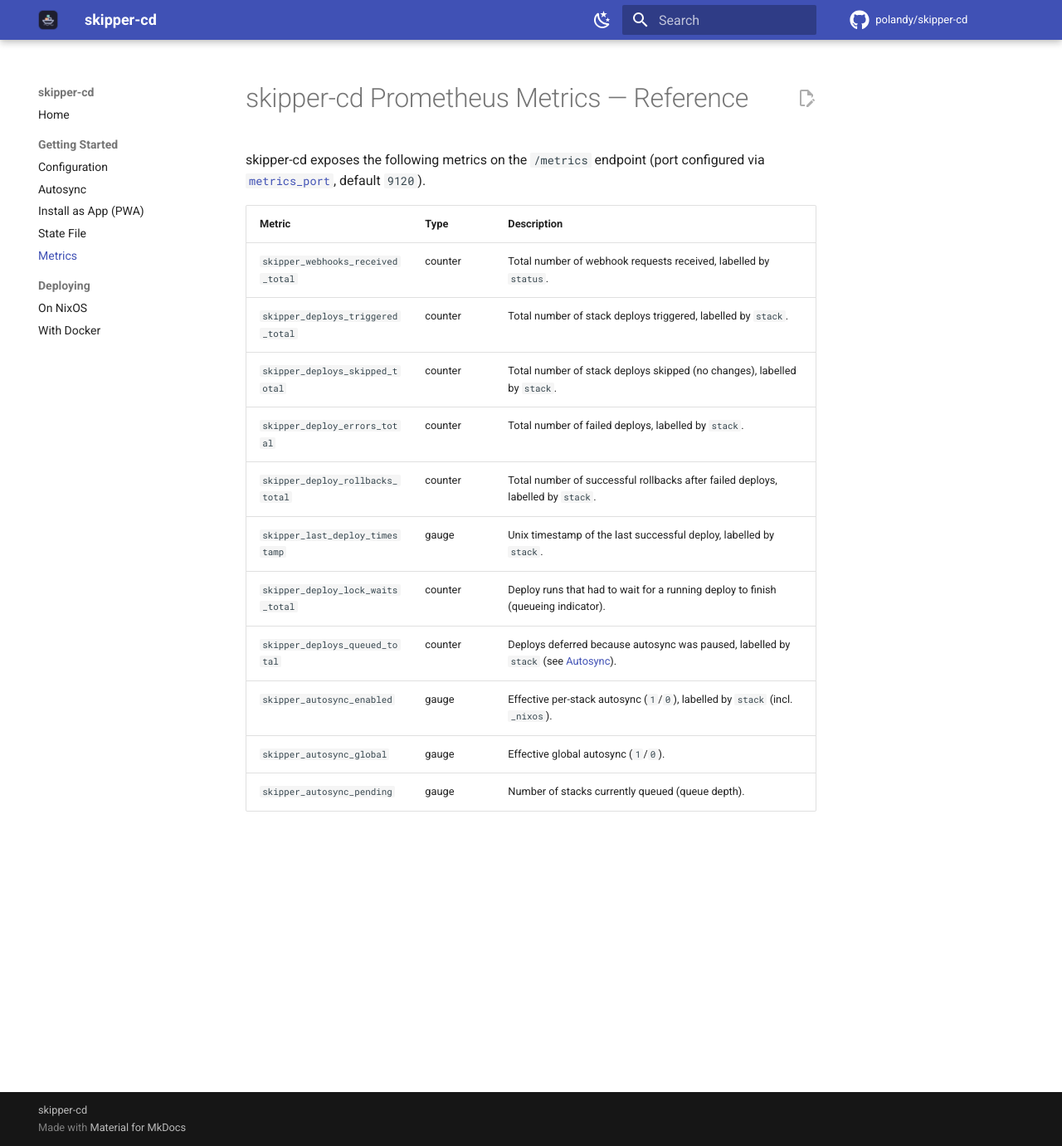
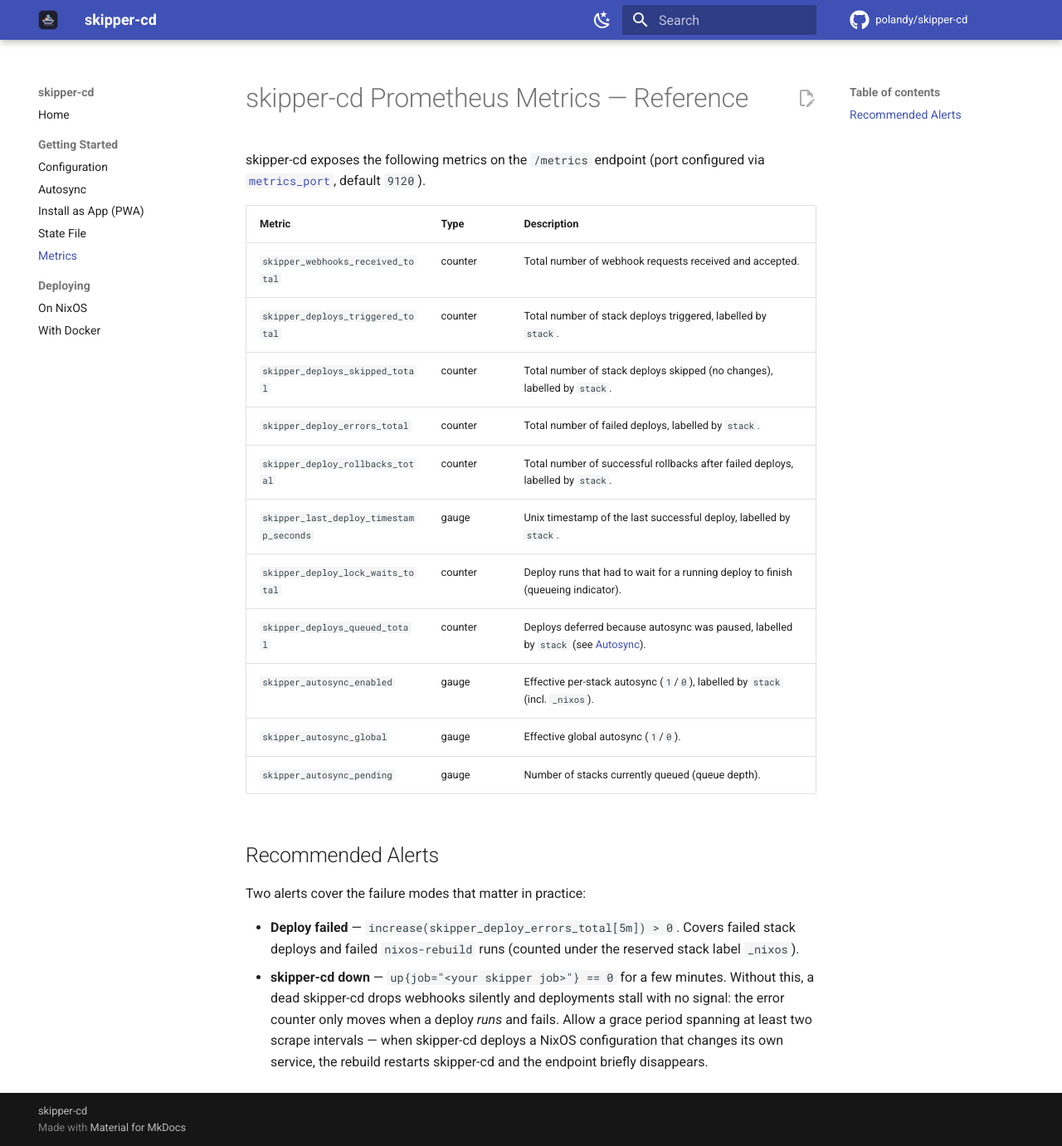
Before and after one commit to polandy/skipper-cd, an MkDocs documentation site: the page built from docs/metrics.md, in a window 1280 px wide and 1381 px high. Shown: the whole window at 83% size. Built offline with MkDocs 1.6.1 and Material for MkDocs 9.7.7, drawn with Linux system fonts in a browser that asks for light colours; comment, search, counter and statistics services are not loaded.

Commit message:
docs(metrics): fix metric reference and add recommended alerts
skipper_last_deploy_timestamp is exported as
skipper_last_deploy_timestamp_seconds, and
skipper_webhooks_received_total has no status label. Add a short
section recommending the two alerts that cover the real failure modes:
deploy errors (including _nixos rebuilds) and the metrics endpoint
disappearing entirely — the latter is the silent case where webhooks
are dropped and nothing else fires.

```diff
--- a/docs/metrics.md
+++ b/docs/metrics.md
@@ -4,14 +4,29 @@
 
 | Metric | Type | Description |
 |---|---|---|
-| `skipper_webhooks_received_total` | counter | Total number of webhook requests received, labelled by `status`. |
+| `skipper_webhooks_received_total` | counter | Total number of webhook requests received and accepted. |
 | `skipper_deploys_triggered_total` | counter | Total number of stack deploys triggered, labelled by `stack`. |
 | `skipper_deploys_skipped_total` | counter | Total number of stack deploys skipped (no changes), labelled by `stack`. |
 | `skipper_deploy_errors_total` | counter | Total number of failed deploys, labelled by `stack`. |
 | `skipper_deploy_rollbacks_total` | counter | Total number of successful rollbacks after failed deploys, labelled by `stack`. |
-| `skipper_last_deploy_timestamp` | gauge | Unix timestamp of the last successful deploy, labelled by `stack`. |
+| `skipper_last_deploy_timestamp_seconds` | gauge | Unix timestamp of the last successful deploy, labelled by `stack`. |
 | `skipper_deploy_lock_waits_total` | counter | Deploy runs that had to wait for a running deploy to finish (queueing indicator). |
 | `skipper_deploys_queued_total` | counter | Deploys deferred because autosync was paused, labelled by `stack` (see [Autosync](autosync.md)). |
 | `skipper_autosync_enabled` | gauge | Effective per-stack autosync (`1`/`0`), labelled by `stack` (incl. `_nixos`). |
 | `skipper_autosync_global` | gauge | Effective global autosync (`1`/`0`). |
 | `skipper_autosync_pending` | gauge | Number of stacks currently queued (queue depth). |
+
+## Recommended Alerts
+
+Two alerts cover the failure modes that matter in practice:
+
+- **Deploy failed** — `increase(skipper_deploy_errors_total[5m]) > 0`.
+  Covers failed stack deploys and failed `nixos-rebuild` runs (counted
+  under the reserved stack label `_nixos`).
+- **skipper-cd down** — `up{job="<your skipper job>"} == 0` for a few
+  minutes. Without this, a dead skipper-cd drops webhooks silently and
+  deployments stall with no signal: the error counter only moves when a
+  deploy *runs* and fails. Allow a grace period spanning at least two
+  scrape intervals — when skipper-cd deploys a NixOS configuration that
+  changes its own service, the rebuild restarts skipper-cd and the
+  endpoint briefly disappears.
```
